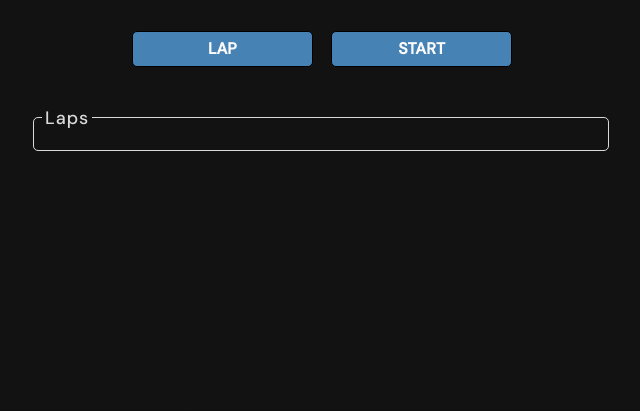
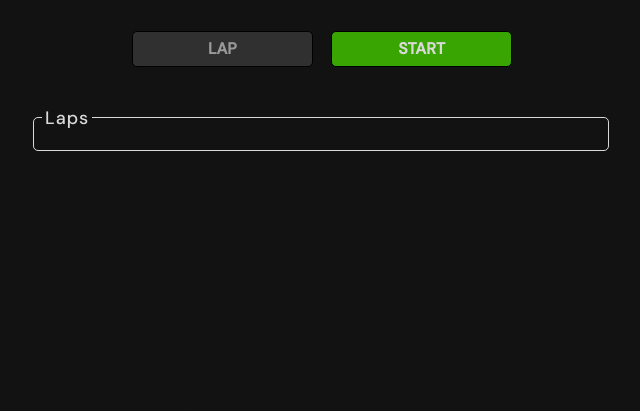
Before and after one commit to MAbdurahman/js-stopwatch, a website: page index.html in a window 1280 px wide. Shown: the part 389-800 px from the top of the page, without its empty margins (319-959 px from the left). Drawn offline with nearby package versions, Linux system fonts and the light colour scheme.

Commit message:
Add styles for .btn--green

```diff
--- a/index.html
+++ b/index.html
@@ -31,7 +31,7 @@
         </section>
         <section class="button-wrapper">
             <button id="lap-btn" class="btn-default btn-fill">lap</button>
-            <button id="start-btn" class="btn-default btn-fill">start</button>
+            <button id="start-btn" class="btn--green btn-fill">start</button>
         </section>
         <section class="lap-wrapper">
             <h2 class="lap-title">Laps</h2>
--- a/scss/main.scss
+++ b/scss/main.scss
@@ -373,20 +373,20 @@ section.button-wrapper {
   text-transform: uppercase;
   border: 1px solid black;
   border-radius: var(--br-border-radius);
-  background: steelblue;
+  background: var(--clr-neutral-700);
   -moz-transition: all 300ms;
   -o-transition: all 300ms;
   -webkit-transition: all 300ms;
   transition: all 300ms;
   z-index: 1;
-  color: var(--clr-neutral-100);
+  color: var(--clr-neutral-500);
   font-weight: 700;
   overflow: hidden;
   cursor: pointer;
 }
 .btn-default:hover {
-  border-color: steelblue;
-  color: steelblue;
+  border-color: var(--clr-neutral-700);
+  color: var(--clr-neutral-700);
 }
 .btn-default:after {
   content: '';
@@ -400,9 +400,51 @@ section.button-wrapper {
   -o-transition: all 300ms;
   -webkit-transition: all 300ms;
   transition: all 300ms;
-  background: var(--clr-neutral-100);
+  background: var(--clr-neutral-200);
 }
 
+
+
+.btn--green {
+  position: relative;
+  width: 33.333%;
+  padding: 8px 16px;
+  margin: 10px;
+  text-transform: uppercase;
+  border: 1px solid black;
+  border-radius: var(--br-border-radius);
+  background: var(--clr-semantic-s-400);
+  -moz-transition: all 300ms;
+  -o-transition: all 300ms;
+  -webkit-transition: all 300ms;
+  transition: all 300ms;
+  z-index: 1;
+  color: var(--clr-accent-100);
+  color: var(--clr-neutral-300);
+  font-weight: 700;
+  overflow: hidden;
+  cursor: pointer;
+}
+.btn--green:hover {
+  border-color: var(--clr-semantic-s-400);
+  color: var(--clr-semantic-s-400);
+  color: var(--clr-neutral-200);
+}
+.btn--green:after {
+  content: '';
+  position: absolute;
+  z-index: -1;
+  top: 0;
+  bottom: 0;
+  left: 0;
+  right: 0;
+  -moz-transition: all 300ms;
+  -o-transition: all 300ms;
+  -webkit-transition: all 300ms;
+  transition: all 300ms;
+  background: var(--clr-neutral-200);
+  background: var(--clr-semantic-s-100);
+}
 .btn-fill::after {
   height: 100%;
   width: 100%;
```
Also changed, not shown: css/main.css, 1 other file.
